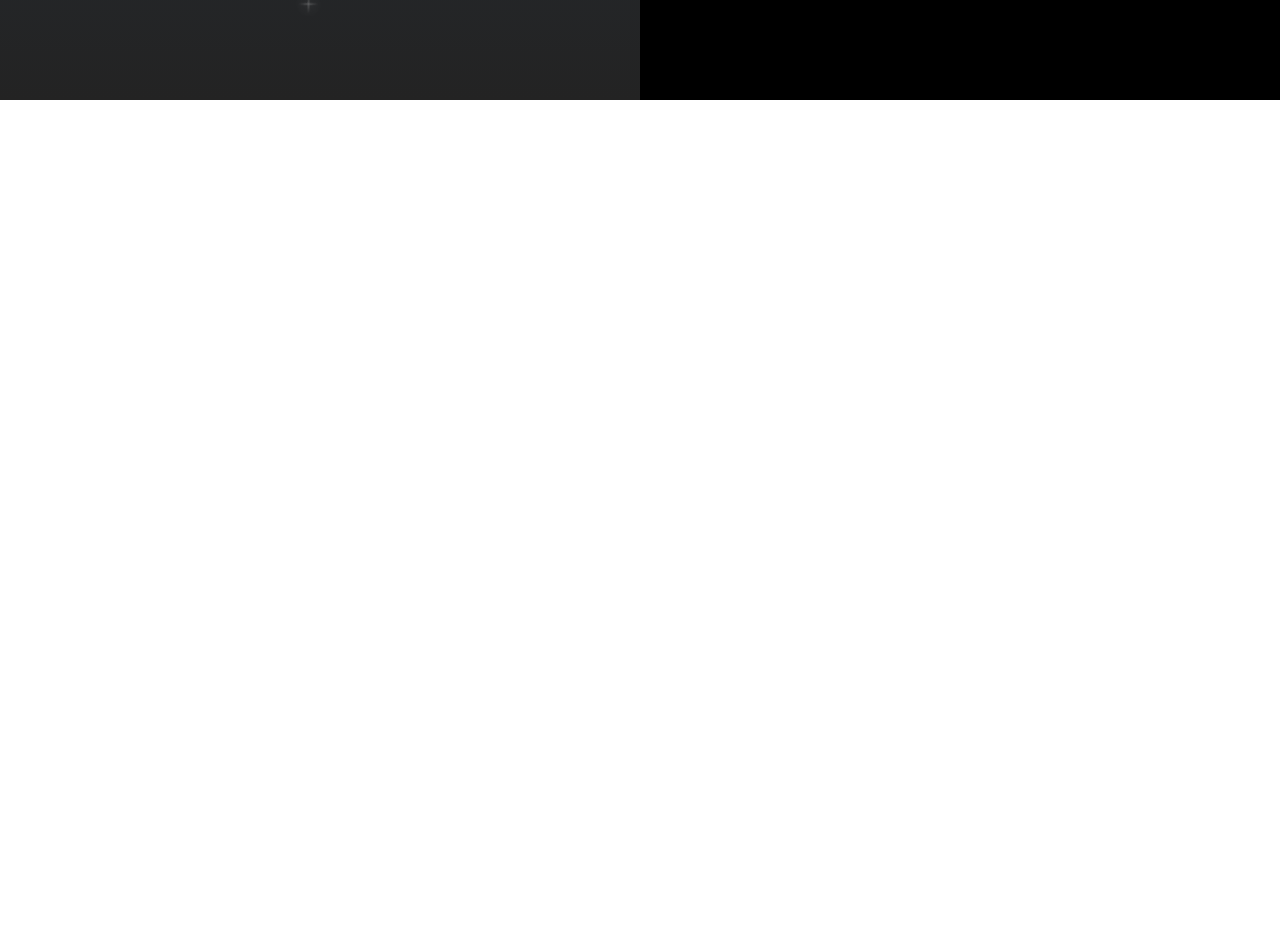
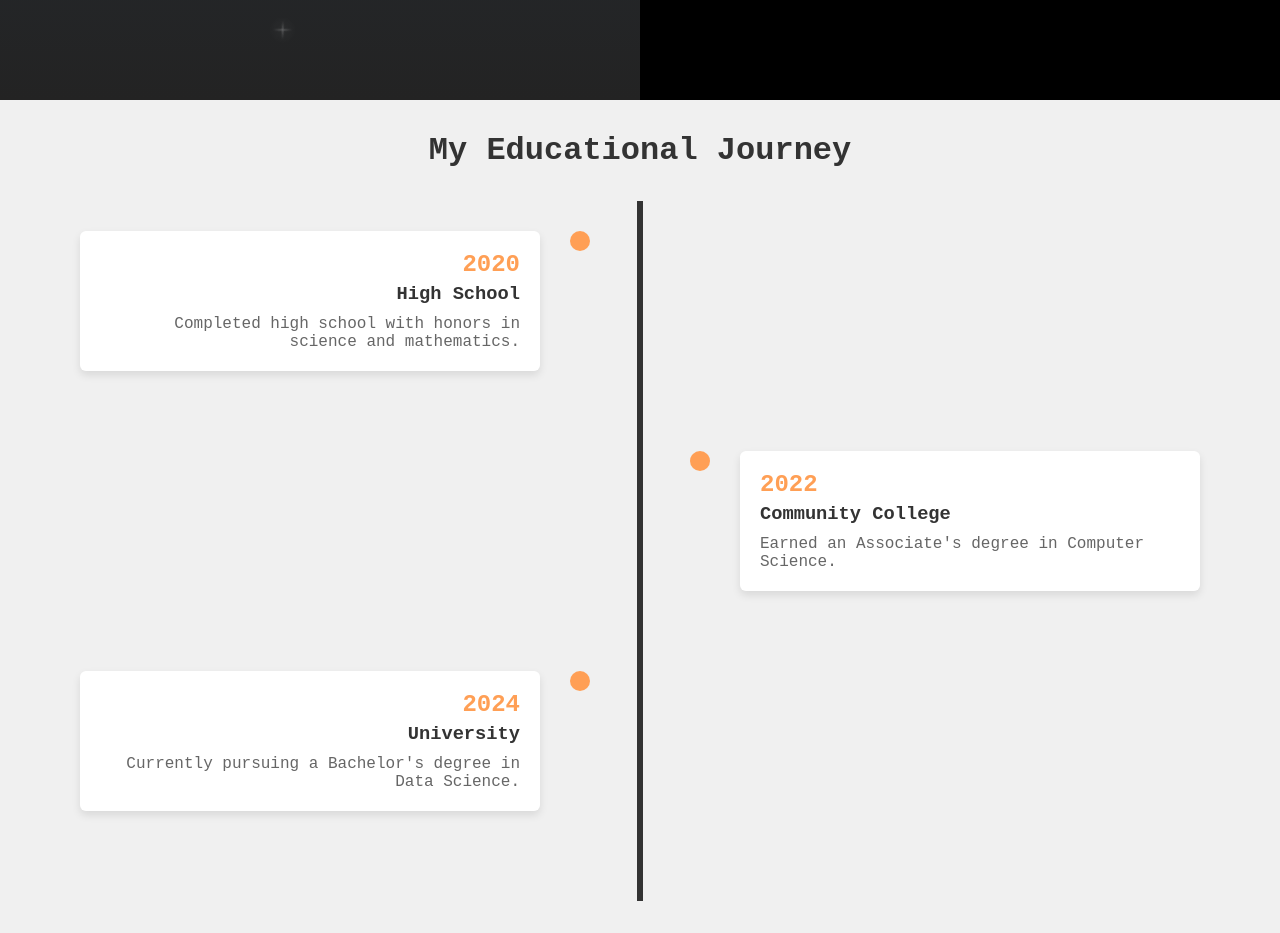
Before and after one commit to Anonymous21-03/Portfolio-showcase-shenanigans, a React (Create React App) app in the folder portfolio/: page / in a window 1280 px wide. Shown: the part 1460-2393 px from the top of the page. Before the commit the page ends 1560 px from the top, so only its background shows below. Built offline with nearby package versions, Linux system fonts and the light colour scheme.

Commit message:
Timeline

```diff
--- a/portfolio/src/App.js
+++ b/portfolio/src/App.js
@@ -3,6 +3,7 @@ import Navbar from './Components/Navbar';
 import Home from './Pages/Home';
 import { handleScroll } from './Components/ScrollAnimations';
 import About from './Pages/About';
+import Timeline from './Pages/Timeline';
 
 function App() {
   useEffect(() => {
@@ -17,6 +18,7 @@ function App() {
       <Navbar />
       <Home />
       <About/>
+      <Timeline/>
     </div>
   );
 }
--- /dev/null
+++ b/portfolio/src/Pages/Timeline.css
@@ -0,0 +1,163 @@
+.timeline-container {
+    min-height: 100vh;
+    width: 100vw;
+    background-color: #f0f0f0;
+    display: flex;
+    flex-direction: column;
+    align-items: center;
+    padding: 2rem;
+    box-sizing: border-box;
+    overflow: hidden;
+}
+
+h1 {
+    margin-bottom: 2rem;
+    color: #333;
+    text-align: center;
+}
+
+.timeline {
+    position: relative;
+    width: 100%;
+    max-width: 1200px;
+    padding: 20px 0;
+}
+
+.timeline::after {
+    content: '';
+    position: absolute;
+    width: 6px;
+    background-color: #333;
+    top: 0;
+    bottom: 0;
+    left: 50%;
+    transform: translateX(-50%);
+}
+
+.timeline-item {
+    padding: 10px 40px;
+    position: relative;
+    background-color: inherit;
+    width: 45%; /* Adjust width to fit within the container */
+    margin-bottom: 60px;
+    opacity: 0;
+    transform: translateY(50px);
+    transition: all 0.5s ease-out;
+}
+
+.timeline-item.show {
+    opacity: 1;
+    transform: translateY(0);
+}
+
+.timeline-item:nth-child(odd) {
+    left: 0;
+    text-align: right;
+}
+
+.timeline-item:nth-child(even) {
+    left: 55%;
+    text-align: left;
+}
+
+.timeline-content {
+    padding: 20px;
+    background-color: white;
+    position: relative;
+    border-radius: 6px;
+    box-shadow: 0 4px 8px rgba(0,0,0,0.1);
+    box-sizing: border-box;
+    word-wrap: break-word;
+}
+
+.timeline-content h2 {
+    color: #FF9F55;
+    margin-top: 0;
+}
+
+.timeline-content h3 {
+    margin: 5px 0;
+    color: #333;
+}
+
+.timeline-content p {
+    margin: 10px 0 0;
+    color: #666;
+}
+
+.timeline-dot {
+    position: absolute;
+    width: 20px;
+    height: 20px;
+    left: 50%;
+    transform: translateX(-50%);
+    background-color: #FF9F55;
+    top: 10px;
+    border-radius: 50%;
+    z-index: 2;
+}
+
+.timeline-item:nth-child(odd) .timeline-dot {
+    left: 100%;
+}
+
+.timeline-item:nth-child(even) .timeline-dot {
+    left: 0;
+}
+
+@media screen and (max-width: 768px) {
+    .timeline::after {
+        left: 50%;
+        transform: translateX(-50%);
+    }
+
+    .timeline-item {
+        width: 90%; /* Make items wider but keep alignment */
+        margin-bottom: 40px;
+    }
+
+    .timeline-item:nth-child(odd) {
+        left: 5%;
+    }
+
+    .timeline-item:nth-child(even) {
+        left: 55%;
+    }
+
+    .timeline-dot {
+        left: 50%;
+        transform: translateX(-50%);
+    }
+}
+
+@media screen and (max-width: 480px) {
+    .timeline-container {
+        padding: 1rem;
+    }
+
+    h1 {
+        margin-bottom: 1rem;
+        font-size: 1.5rem;
+    }
+
+    .timeline-content {
+        padding: 15px 20px;
+    }
+
+    .timeline-content h2 {
+        font-size: 1.2rem;
+    }
+
+    .timeline-content h3 {
+        font-size: 1rem;
+    }
+
+    .timeline-content p {
+        font-size: 0.9rem;
+    }
+
+    .timeline-dot {
+        width: 15px;
+        height: 15px;
+    }
+}
--- /dev/null
+++ b/portfolio/src/Pages/Timeline.js
@@ -0,0 +1,69 @@
+import React, { useEffect } from 'react';
+import './Timeline.css';
+
+const Timeline = () => {
+  const educationData = [
+    {
+      year: '2020',
+      institution: 'High School',
+      description: 'Completed high school with honors in science and mathematics.',
+    },
+    {
+      year: '2022',
+      institution: 'Community College',
+      description: "Earned an Associate's degree in Computer Science.",
+    },
+    {
+      year: '2024',
+      institution: 'University',
+      description: "Currently pursuing a Bachelor's degree in Data Science.",
+    },
+  ];
+
+  useEffect(() => {
+    const items = document.querySelectorAll('.timeline-item');
+
+    const observer = new IntersectionObserver(
+      (entries) => {
+        entries.forEach((entry) => {
+          if (entry.isIntersecting) {
+            entry.target.classList.add('show');
+          } else {
+            entry.target.classList.remove('show');
+          }
+        });
+      },
+      { threshold: 0.1 }
+    );
+
+    items.forEach((item) => {
+      observer.observe(item);
+    });
+
+    return () => {
+      items.forEach((item) => {
+        observer.unobserve(item);
+      });
+    };
+  }, []);
+
+  return (
+    <div className='timeline-container'>
+      <h1>My Educational Journey</h1>
+      <div className='timeline'>
+        {educationData.map((item, index) => (
+          <div key={index} className='timeline-item'>
+            <div className='timeline-content'>
+              <h2>{item.year}</h2>
+              <h3>{item.institution}</h3>
+              <p>{item.description}</p>
+            </div>
+            <div className='timeline-dot'></div>
+          </div>
+        ))}
+      </div>
+    </div>
+  );
+};
+
+export default Timeline;
```
